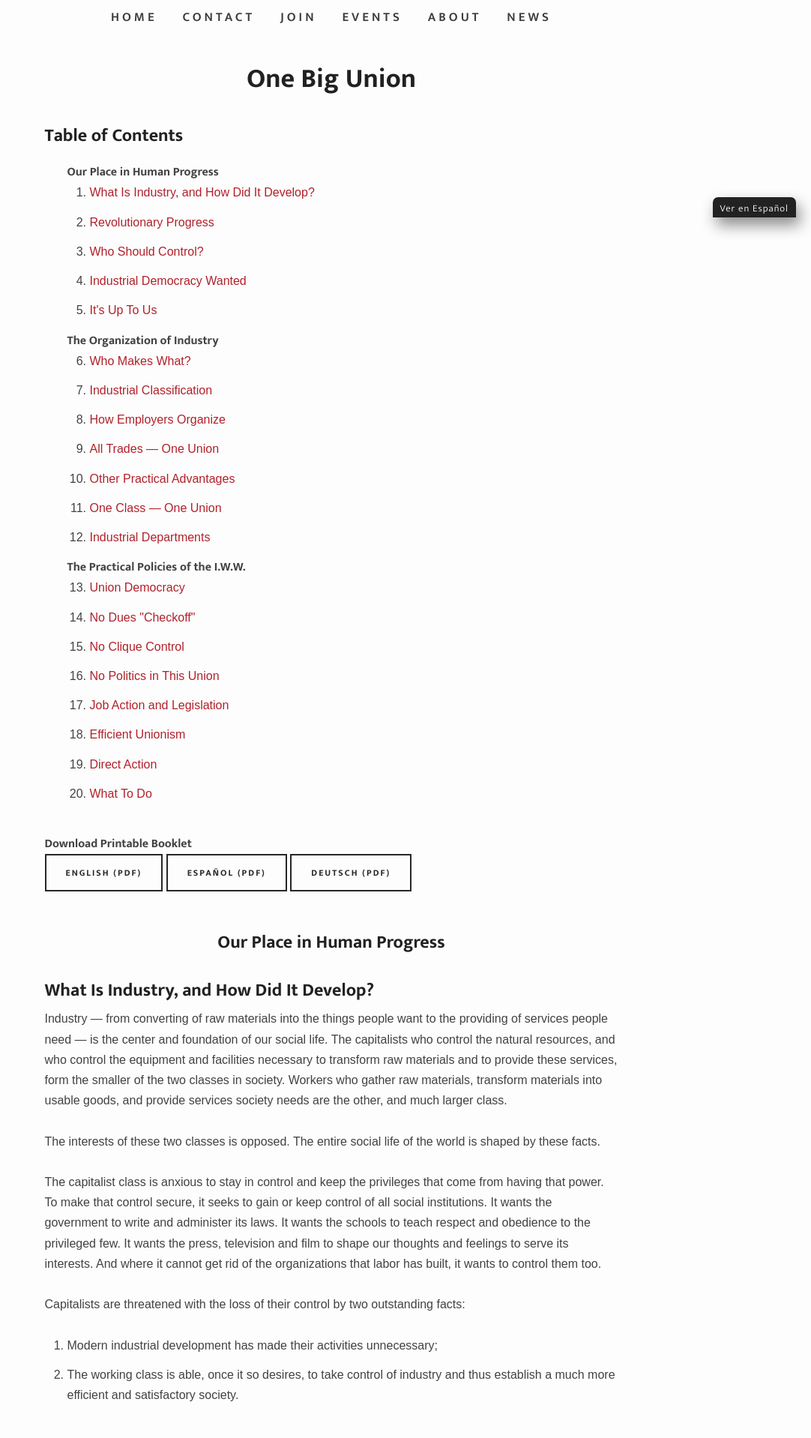
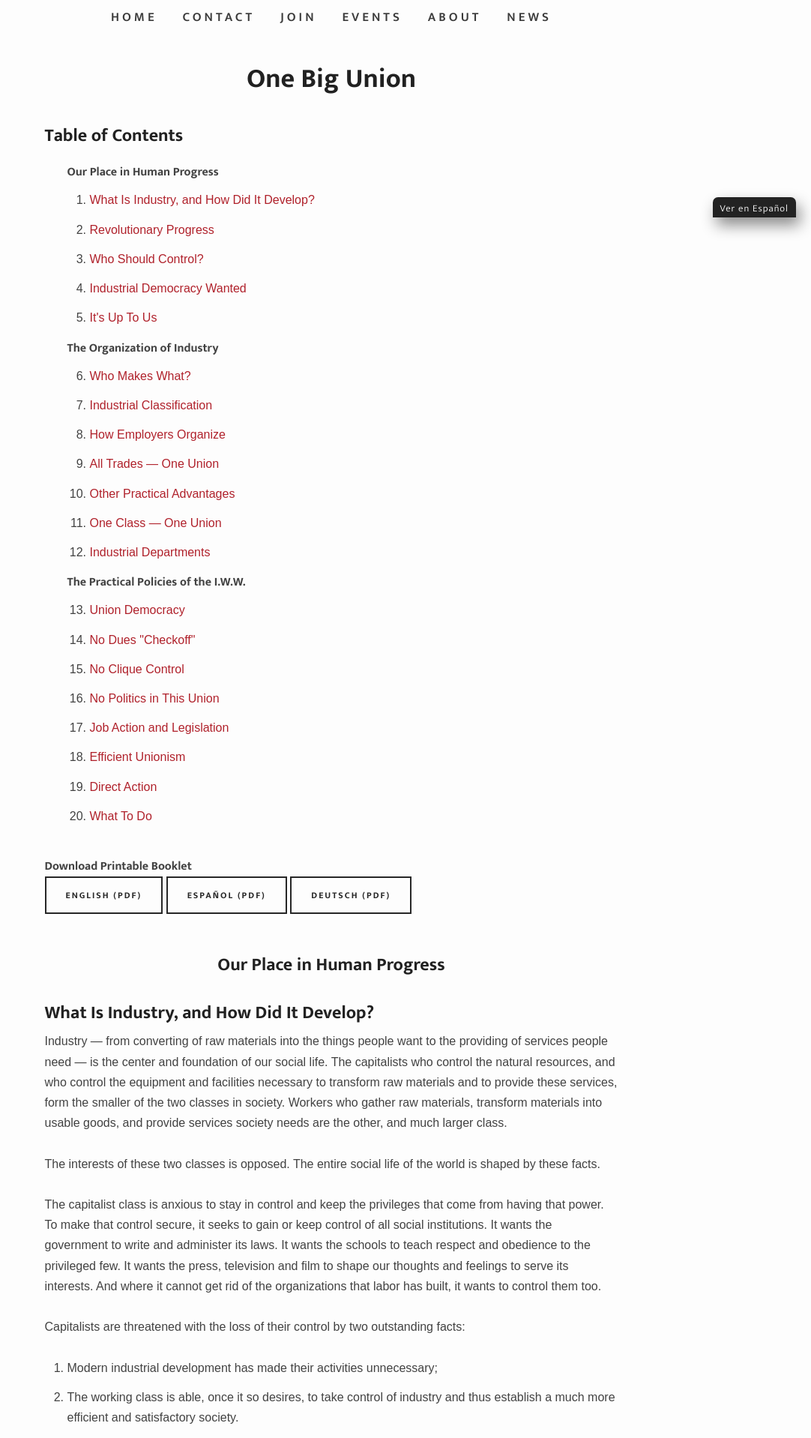
Before and after one commit to IWW-NYC-GMB/iww.nyc, a Jekyll site: the page built from one-big-union.html, in a window 1280 px wide. Shown: the part 610-2528 px from the top of the page at 75% size, without its empty margins (198-1280 px from the left). Built offline with Jekyll 4.4.1, drawn with Linux system fonts in a browser that asks for light colours; some web fonts are replaced.

Commit message:
Update one-big-union.html

```diff
--- a/one-big-union.html
+++ b/one-big-union.html
@@ -6,8 +6,8 @@
 ---
 <h2>Table of Contents</h2>
 <ol style="margin-top:10px">
-  <li style="list-style-type:none;"><strong style="margin-bottom:12px;">Our Place in Human Progress</strong>
-    <ol>
+  <li style="list-style-type:none;"><strong>Our Place in Human Progress</strong>
+    <ol style="margin-top:10px;">
       <li><a href="#what-is-industry">What Is Industry, and How Did It Develop?</a></li>
       <li><a href="#revolutionary-progress">Revolutionary Progress</a></li>
       <li><a href="#who-should-control">Who Should Control?</a></li>
@@ -15,8 +15,8 @@
       <li><a href="#its-up-to-us">It's Up To Us</a></li>
     </ol>
   </li>
-  <li style="list-style-type:none;"><strong style="margin-bottom:12px;">The Organization of Industry</strong>
-    <ol start="6">
+  <li style="list-style-type:none;"><strong>The Organization of Industry</strong>
+    <ol start="6" style="margin-top:10px;">
       <li><a href="#who-makes-what">Who Makes What?</a></li>
       <li><a href="#industrial-classification">Industrial Classification</a></li>
       <li><a href="#how-employers-organize">How Employers Organize</a></li>
@@ -26,8 +26,8 @@
       <li><a href="#industrial-departments">Industrial Departments</a></li>
     </ol>
   </li>
-  <li style="list-style-type:none;"><strong style="margin-bottom:12px;">The Practical Policies of the I.W.W.</strong>
-    <ol start="13">
+  <li style="list-style-type:none;"><strong>The Practical Policies of the I.W.W.</strong>
+    <ol start="13" style="margin-top:10px;">
       <li><a href="#union-democracy">Union Democracy</a></li>
       <li><a href="#no-dues-checkoff">No Dues "Checkoff"</a></li>
       <li><a href="#no-clique-control">No Clique Control</a></li>
```
